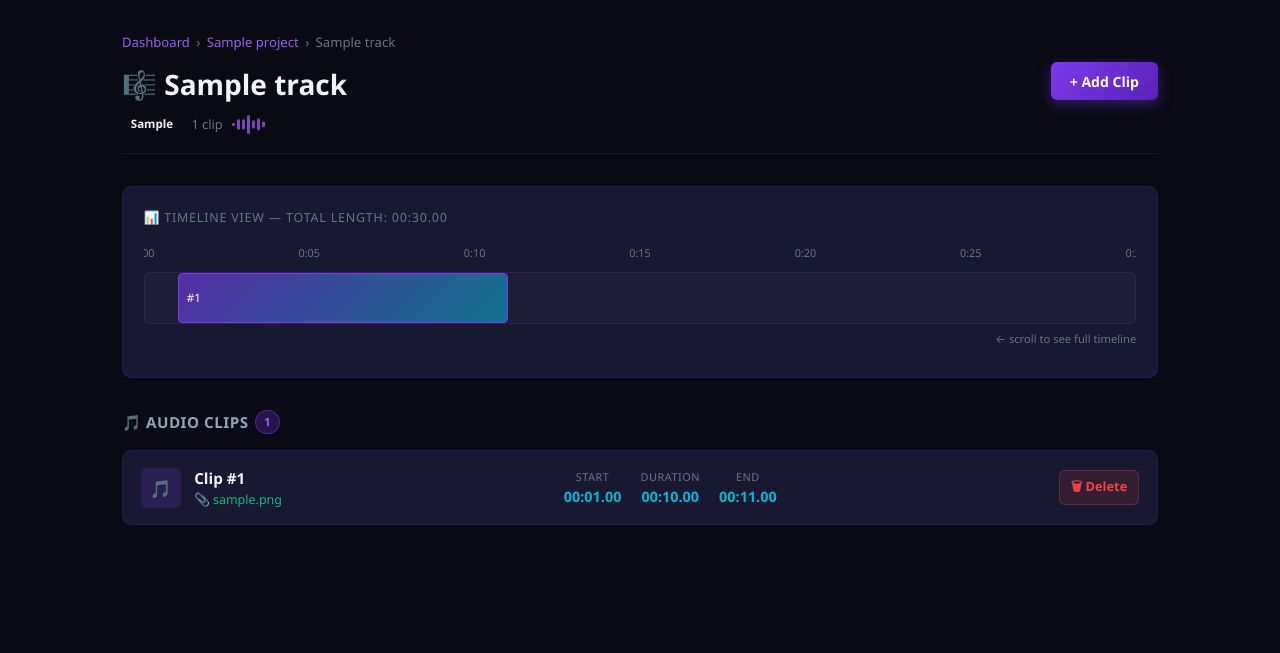
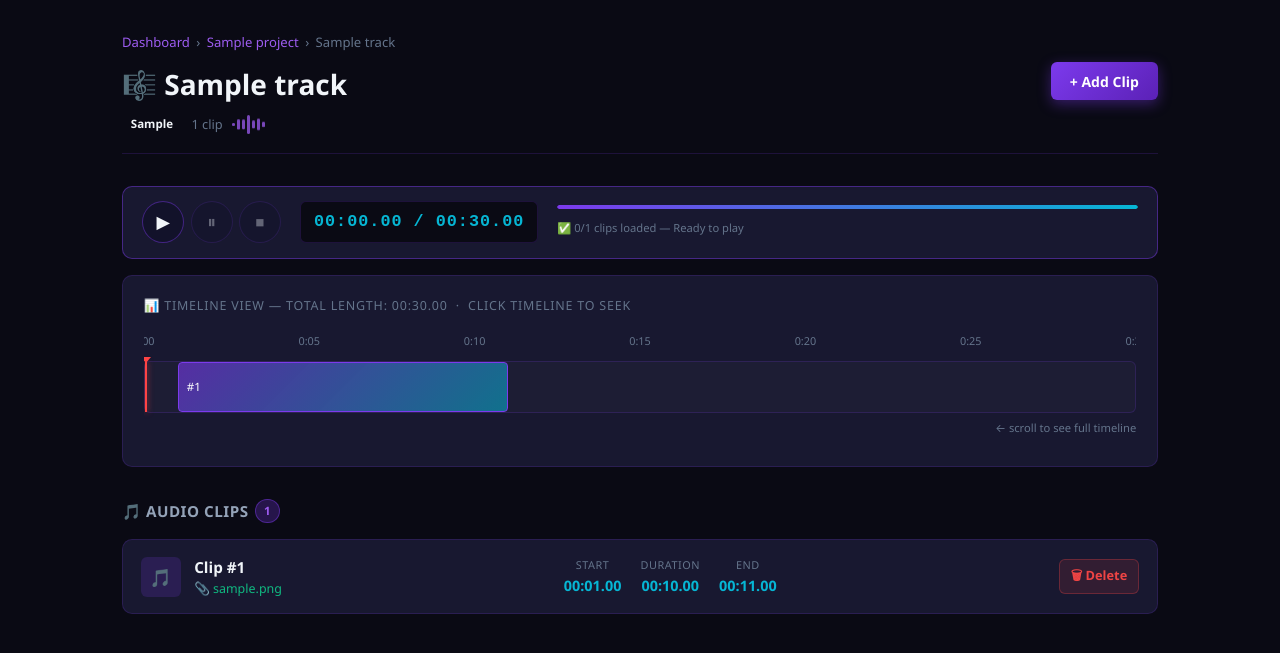
Before and after one commit to arthurpcatarata-byte/Online-DAW, a PHP site: page /track.php?id=1 in a window 1280 px wide. Shown: the part 66-719 px from the top of the page. Run offline with PHP 8.4, Linux system fonts and the light colour scheme; the visitor is signed in with stand-in values (Sample User, id 1); tables that the repository leaves empty hold one stand-in row (values such as "Sample post").

Commit message:
Add synchronized DAW playback - Web Audio API player with transport controls, playhead, and clip highlighting

```diff
--- a/config.php
+++ b/config.php
@@ -9,10 +9,10 @@ session_start();
 // ── Database Credentials ─────────────────────────────────────
 // Fill in these values from your InfinityFree cPanel
 // (MySQL Databases section)
-define('DB_HOST', 'sql100.infinityfree.com');
+define('DB_HOST', 'sql100.byetcluster.com');
 define('DB_NAME', 'if0_41310365_epiz_12345678_dawdb');
 define('DB_USER', 'if0_41310365');
-define('DB_PASS', '1prcxJl8ByQKP');
+define('DB_PASS', 'lprcxJl8ByQKP');
 
 // ── PDO Connection ────────────────────────────────────────────
 try {
@@ -27,10 +27,10 @@ try {
         ]
     );
 } catch (PDOException $e) {
-    // Hide raw DB errors from users in production
+    // TEMPORARY: show real error for debugging
     die('<div style="font-family:sans-serif;padding:2rem;background:#1a1a2e;color:#ff6b6b;">
         <h2>⚠ Database Connection Error</h2>
-        <p>Could not connect to the database. Please check your <code>config.php</code> credentials.</p>
+        <p>' . htmlspecialchars($e->getMessage()) . '</p>
     </div>');
 }
 
--- a/css/style.css
+++ b/css/style.css
@@ -503,6 +503,103 @@ nav {
 /* ── Audio Player ──────────────────────────────────────────── */
 .audio-player { width: 220px; max-width: 100%; margin-top: .3rem; accent-color: var(--accent); }
 
+/* ── Transport Bar ─────────────────────────────────────────── */
+.transport-bar {
+    background: var(--bg-card);
+    border: 1px solid var(--border-bright);
+    border-radius: var(--radius);
+    padding: .9rem 1.2rem;
+    margin-bottom: 1rem;
+    display: flex;
+    align-items: center;
+    gap: 1.2rem;
+    flex-wrap: wrap;
+}
+.transport-controls { display: flex; gap: .4rem; }
+.transport-btn {
+    width: 42px; height: 42px;
+    border-radius: 50%;
+    border: 1px solid var(--border-bright);
+    background: var(--bg-secondary);
+    color: var(--text-primary);
+    font-size: 1.1rem;
+    cursor: pointer;
+    display: flex; align-items: center; justify-content: center;
+    transition: all .2s;
+}
+.transport-btn:hover:not(:disabled) {
+    background: var(--accent);
+    border-color: var(--accent-light);
+    box-shadow: 0 0 15px var(--accent-glow);
+    transform: scale(1.08);
+}
+.transport-btn:disabled { opacity: .35; cursor: not-allowed; }
+.transport-btn.transport-active {
+    background: var(--accent);
+    border-color: var(--accent-light);
+    box-shadow: 0 0 12px var(--accent-glow);
+}
+.transport-time {
+    font-family: 'Courier New', monospace;
+    font-size: 1.05rem;
+    font-weight: 700;
+    color: var(--cyan);
+    background: var(--bg-primary);
+    padding: .4rem .8rem;
+    border-radius: var(--radius-sm);
+    border: 1px solid var(--border);
+    letter-spacing: 1px;
+    min-width: 185px;
+    text-align: center;
+}
+.transport-load { flex: 1; min-width: 140px; }
+.transport-load-bar {
+    height: 4px;
+    background: var(--bg-primary);
+    border-radius: 2px;
+    overflow: hidden;
+    margin-bottom: .3rem;
+}
+.transport-load-progress {
+    height: 100%;
+    width: 0%;
+    background: linear-gradient(90deg, var(--accent), var(--cyan));
+    border-radius: 2px;
+    transition: width .3s;
+}
+.transport-load-text { font-size: .7rem; color: var(--text-muted); }
+
+/* ── Playhead ──────────────────────────────────────────────── */
+.playhead {
+    position: absolute;
+    top: 0; bottom: 0;
+    left: 0;
+    width: 2px;
+    background: #ff4444;
+    z-index: 10;
+    pointer-events: none;
+    transition: left 0.05s linear;
+    box-shadow: 0 0 6px rgba(255,68,68,.7);
+}
+.playhead::before {
+    content: '';
+    position: absolute;
+    top: -5px;
+    left: -4px;
+    width: 0; height: 0;
+    border-left: 5px solid transparent;
+    border-right: 5px solid transparent;
+    border-top: 6px solid #ff4444;
+}
+
+/* ── Active clip glow ──────────────────────────────────────── */
+.timeline-clip.clip-active {
+    background: linear-gradient(135deg, rgba(124,58,237,.9), rgba(6,182,212,.85)) !important;
+    box-shadow: 0 0 12px rgba(124,58,237,.6), 0 0 4px rgba(6,182,212,.4);
+    border-color: var(--cyan) !important;
+    z-index: 5;
+}
+
 /* ── Modal ─────────────────────────────────────────────────── */
 .modal-overlay {
     display: none;
--- a/track.php
+++ b/track.php
@@ -142,10 +142,26 @@ $type = strtolower($track['track_type']);
     <?php if ($error):   ?><div class="alert alert-error">⚠️ <?= h($error) ?></div><?php endif; ?>
     <?php if ($success): ?><div class="alert alert-success">✅ <?= $success ?></div><?php endif; ?>
 
+    <!-- ── Transport Controls ───────────────────────────────── -->
+    <?php if (!empty($clips)): ?>
+    <div class="transport-bar">
+        <div class="transport-controls">
+            <button class="transport-btn" id="daw-play"  title="Play">▶</button>
+            <button class="transport-btn" id="daw-pause" title="Pause" disabled>⏸</button>
+            <button class="transport-btn" id="daw-stop"  title="Stop"  disabled>⏹</button>
+        </div>
+        <div class="transport-time" id="daw-time">00:00.00 / <?= formatTime($max_time) ?></div>
+        <div class="transport-load">
+            <div class="transport-load-bar">
+                <div class="transport-load-progress" id="daw-progress"></div>
+            </div>
+            <span class="transport-load-text" id="daw-load-status">Initializing...</span>
+        </div>
+    </div>
+
     <!-- ── Timeline ─────────────────────────────────────────── -->
-    <?php if (!empty($clips)): ?>
     <div class="timeline-container">
-        <div class="timeline-title">📊 Timeline View — total length: <?= formatTime($max_time) ?></div>
+        <div class="timeline-title">📊 Timeline View — total length: <?= formatTime($max_time) ?> &nbsp;·&nbsp; Click timeline to seek</div>
         <div style="overflow-x:auto;">
             <div style="min-width:800px;padding-bottom:.5rem;">
                 <!-- Ruler marks every 5 s -->
@@ -158,13 +174,16 @@ $type = strtolower($track['track_type']);
                     <?php endfor; ?>
                 </div>
                 <!-- Clip bar -->
-                <div class="timeline-track">
+                <div class="timeline-track" id="daw-timeline-track">
+                    <div class="playhead" id="daw-playhead"></div>
                     <?php foreach ($clips as $c):
                         $l = round($c['start_time'] / $max_time * 100, 2);
                         $w = max(round($c['duration']  / $max_time * 100, 2), 0.5);
                     ?>
                     <div class="timeline-clip"
                          style="left:<?= $l ?>%;width:<?= $w ?>%"
+                         data-start="<?= $c['start_time'] ?>"
+                         data-end="<?= $c['start_time'] + $c['duration'] ?>"
                          title="Start: <?= formatTime($c['start_time']) ?> | Duration: <?= formatTime($c['duration']) ?>">
                         #<?= $c['clip_id'] ?>
                     </div>
@@ -293,6 +312,19 @@ $type = strtolower($track['track_type']);
     </div>
 </div>
 
+<!-- Clip data for the DAW player -->
+<script>
+const dawClipData = <?= json_encode(array_map(function($c) {
+    return [
+        'clip_id'    => $c['clip_id'],
+        'start_time' => (float)$c['start_time'],
+        'duration'   => (float)$c['duration'],
+        'file_path'  => $c['file_path'],
+    ];
+}, $clips)) ?>;
+const dawMaxTime = <?= json_encode((float)$max_time) ?>;
+</script>
 <script src="js/main.js"></script>
+<script src="js/player.js"></script>
 </body>
 </html>
```
Also changed, not shown: js/player.js (added, +218 -0 lines).
